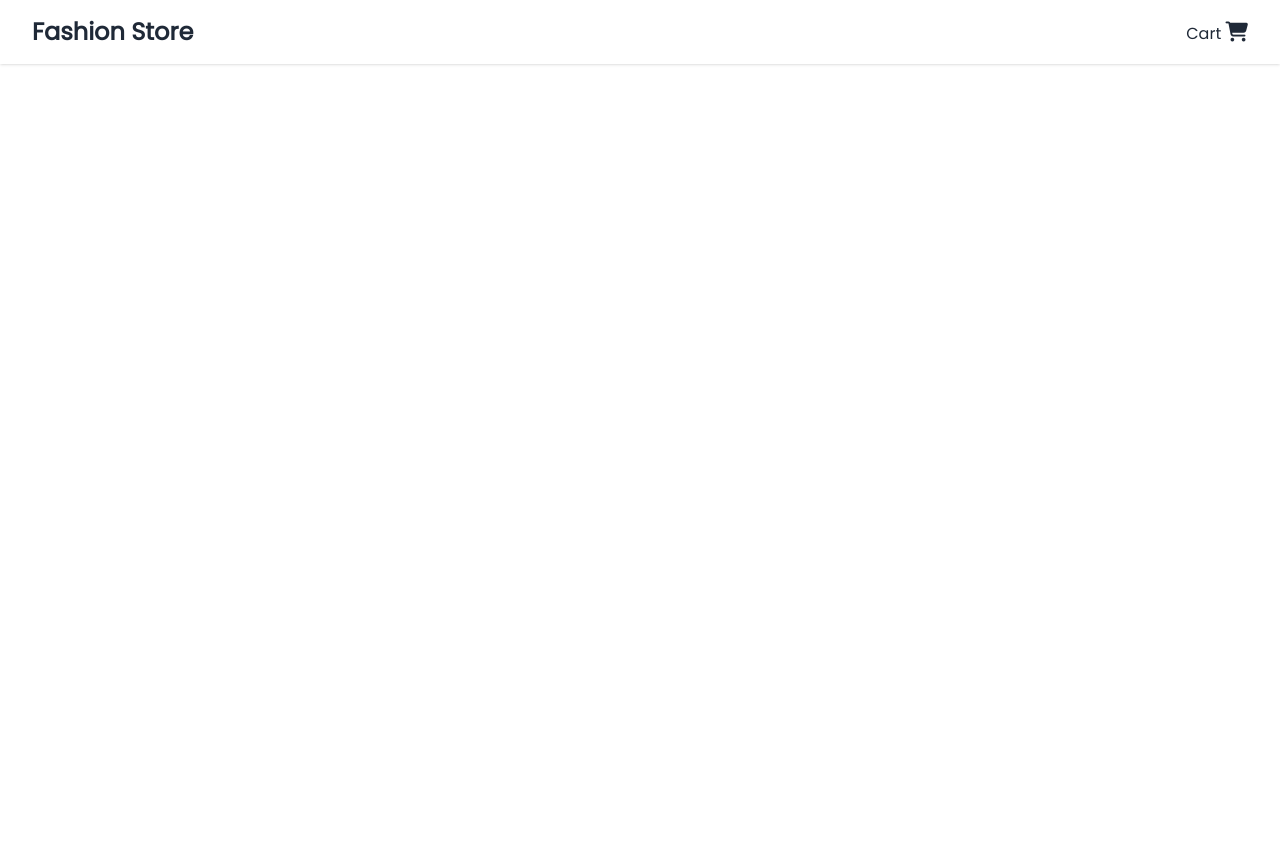
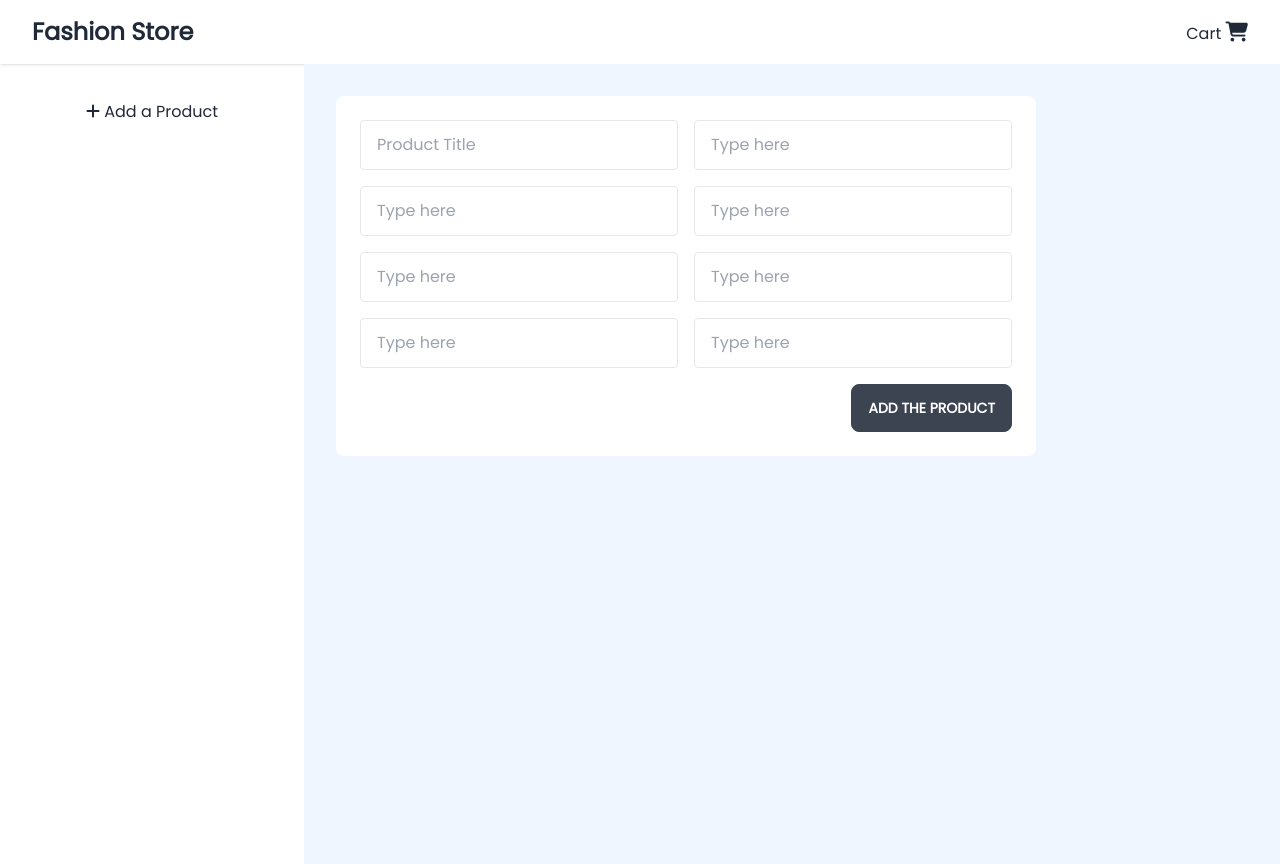
Before and after one commit to Amdadullah-Raihan/digital-fashion-store-client, a React (Create React App) app: page /dashboard in a window 1280 px wide. Before the commit this address had no page. Before the commit the page ends 800 px from the top, so only its background shows below. Built offline with nearby package versions, Linux system fonts and the light colour scheme.

Commit message:
dashboard initialized

```diff
--- a/src/App.js
+++ b/src/App.js
@@ -5,6 +5,7 @@ import Home from './pages/Home/Home';
 import SingleProduct from './pages/SingleProduct/SingleProduct';
 import Navbar from './pages/Navbar/Navbar';
 import Cart from './pages/Cart/Cart';
+import Dashboard from './pages/Dashboard/Dashboard';
 
 function App() {
   return (
@@ -14,6 +15,7 @@ function App() {
           <Route path='/' element={<Home/>}/>
           <Route path='/products/:id' element={<SingleProduct/>}/>
           <Route path='/cart' element={<Cart/>}/>
+          <Route path='/dashboard/*' element={<Dashboard/>}/>
        </Routes>
     </div>
   );
--- a/src/pages/Dashboard/Dashboard.js
+++ b/src/pages/Dashboard/Dashboard.js
@@ -1,8 +1,31 @@
 import React from 'react'
+import { Link, Outlet, Route, Routes } from 'react-router-dom'
+import AllUsers from './DashboardPages/AllUsers'
+import AddProduct from './DashboardPages/AddProduct'
 
 const Dashboard = () => {
   return (
-    <div>Dashboard</div>
+    <div className=' flex '>
+      {/* left side */}
+      <div className='w-[25%] flex flex-col leading-8 m-8'>
+        {/* <Link to='all-users'><i className="fa-solid fa-user"></i> All Users</Link> */}
+        {/* <Link to='manage-products'><i className="fa-brands fa-product-hunt"></i> Manage Products</Link> */}
+        <Link to='add-product'><i className="fa-solid fa-plus"></i> Add a Product</Link>
+
+      </div>
+      {/* right side  */}
+      <div className="w-full bg-blue-50 p-8 h-[100vh]">
+         <Routes>
+            {/* <Route path='/all-users' element={<AllUsers/>}/> */}
+            {/* <Route path='/manage-products' element={<AllUsers/>}/> */}
+            <Route path='/add-product' element={<AddProduct/>}/>
+            <Route path='/' element={<AddProduct/>}/>
+
+         </Routes>
+         <Outlet></Outlet>
+      </div>
+
+    </div>
   )
 }
 
--- /dev/null
+++ b/src/pages/Dashboard/DashboardPages/AddProduct.js
@@ -0,0 +1,26 @@
+import React from 'react'
+
+const AddProduct = () => {
+    return (
+        <div className=' max-w-[700px] h-auto p-6 bg-white rounded-lg'>
+            <form action="" >
+
+                <div className="grid grid-cols-1 md:grid-cols-2 gap-4">
+                    <input type="text" placeholder="Product Title" className="w-full max-w-xs border px-4 py-3 rounded" />
+                    <input type="text" placeholder="Type here" className="w-full max-w-xs border px-4 py-3 rounded" />
+                    <input type="text" placeholder="Type here" className="w-full max-w-xs border px-4 py-3 rounded" />
+                    <input type="text" placeholder="Type here" className="w-full max-w-xs border px-4 py-3 rounded" />
+                    <input type="text" placeholder="Type here" className="w-full max-w-xs border px-4 py-3 rounded" />
+                    <input type="text" placeholder="Type here" className="w-full max-w-xs border px-4 py-3 rounded" />
+                    <input type="text" placeholder="Type here" className="w-full max-w-xs border px-4 py-3 rounded" />
+                    <input type="text" placeholder="Type here" className="w-full max-w-xs border px-4 py-3 rounded" />
+                </div>
+                <div className='mt-4 w-full text-right'>
+                    <input type="submit" value='Add The Product' className='btn' name="" id="" />
+                </div>
+            </form>
+        </div>
+    )
+}
+
+export default AddProduct
--- /dev/null
+++ b/src/pages/Dashboard/DashboardPages/AllUsers.js
@@ -0,0 +1,9 @@
+import React from 'react'
+
+const AllUsers = () => {
+  return (
+    <div>AllUsers</div>
+  )
+}
+
+export default AllUsers
--- /dev/null
+++ b/src/pages/Dashboard/DashboardPages/ManageProducts.js
@@ -0,0 +1,9 @@
+import React from 'react'
+
+const ManageProducts = () => {
+  return (
+    <div>ManageProducts</div>
+  )
+}
+
+export default ManageProducts
```
